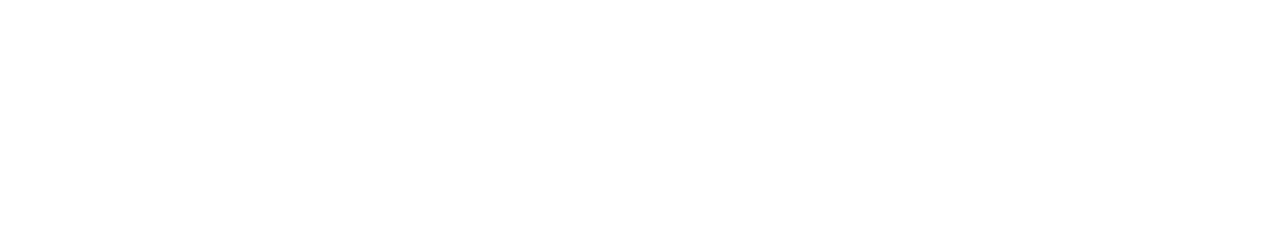
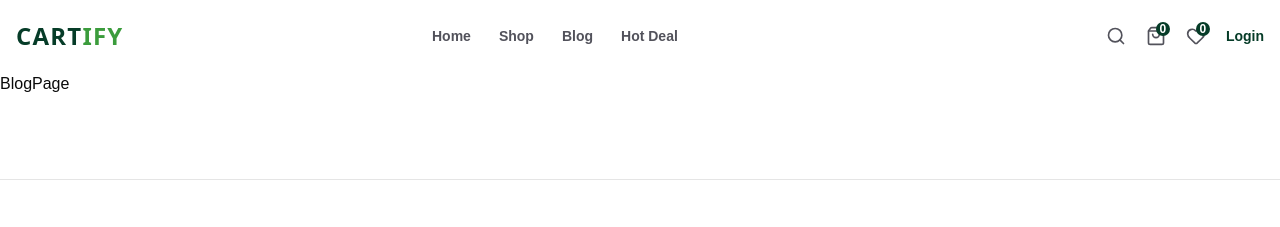
Before and after one commit to Rone47/Cartify-online-Shopping, a Next.js app: page /blog/1 in a window 1280 px wide. Before the commit this address had no page. Shown: the top 227 px of the page. Built offline with nearby package versions, Linux system fonts and the light colour scheme; no server answers.

Commit message:
feat: create BlogPage component with initial structure

```diff
--- /dev/null
+++ b/app/(client)/blog/[slug]/page.tsx
@@ -0,0 +1,9 @@
+import React from 'react'
+
+const BlogPage = () => {
+  return (
+    <div>BlogPage</div>
+  )
+}
+
+export default BlogPage
```
